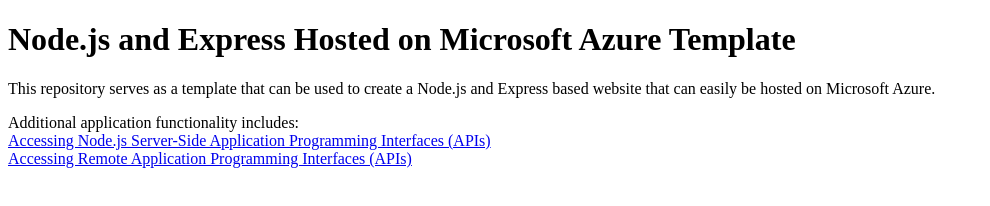
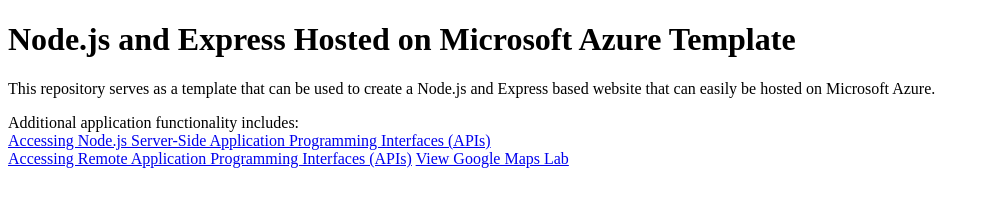
Before and after one commit to DanielGro1/google-maps-node-lab, a website: page static/index.html in a window 1280 px wide. Shown: the whole page, without its empty margins (0-990 px from the left). Drawn offline with Linux system fonts and the light colour scheme.

Commit message:
Sync before pulling from remote

```diff
--- a/static/index.html
+++ b/static/index.html
@@ -11,5 +11,6 @@
 Additional application functionality includes:<br />
 <a href="fetching-from-server.html">Accessing Node.js Server-Side Application Programming Interfaces (APIs)</a><br />
 <a href="fetching-remote-dog-breeds.html">Accessing Remote Application Programming Interfaces (APIs)</a>
+<a href="maps-demo/index.html">View Google Maps Lab</a>
 </body>
 </html>
```
